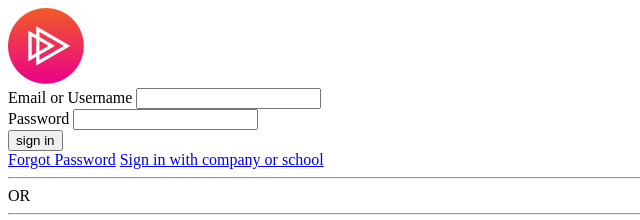
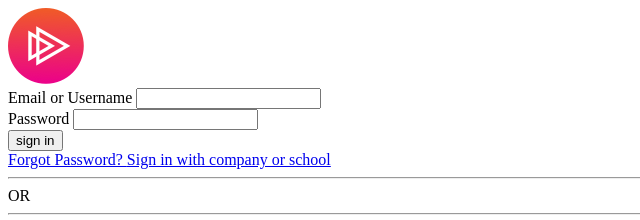
Before and after one commit to harrish-coder/PluralSight-Login, a plain HTML site: page index.html in a window 1280 px wide. Shown: the top 220 px of the page, 0-640 px from the left. Drawn offline with Linux system fonts and the light colour scheme.

Commit message:
index complete

```diff
--- a/index.html
+++ b/index.html
@@ -27,7 +27,7 @@
                     <button type="submit" class="primary-btn">sign in</button>
                 </form>
                 <div class="links">
-                    <a href="#">Forgot Password</a>
+                    <a href="#">Forgot Password? </a>
                     <a href="#">Sign in with company or school</a>
                 </div>
                 <div class="or">
```
